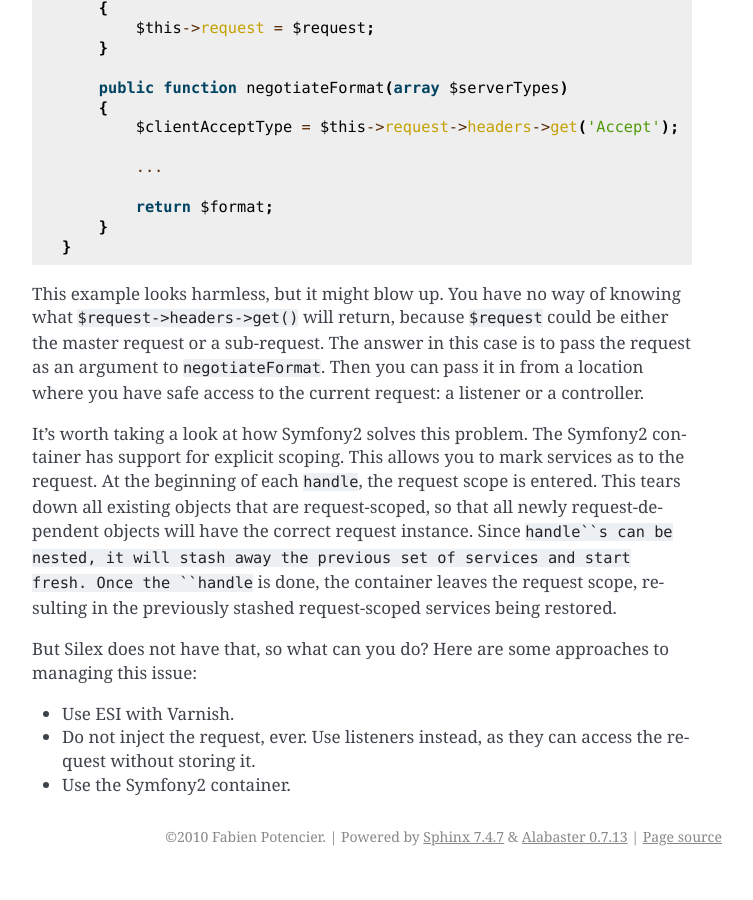
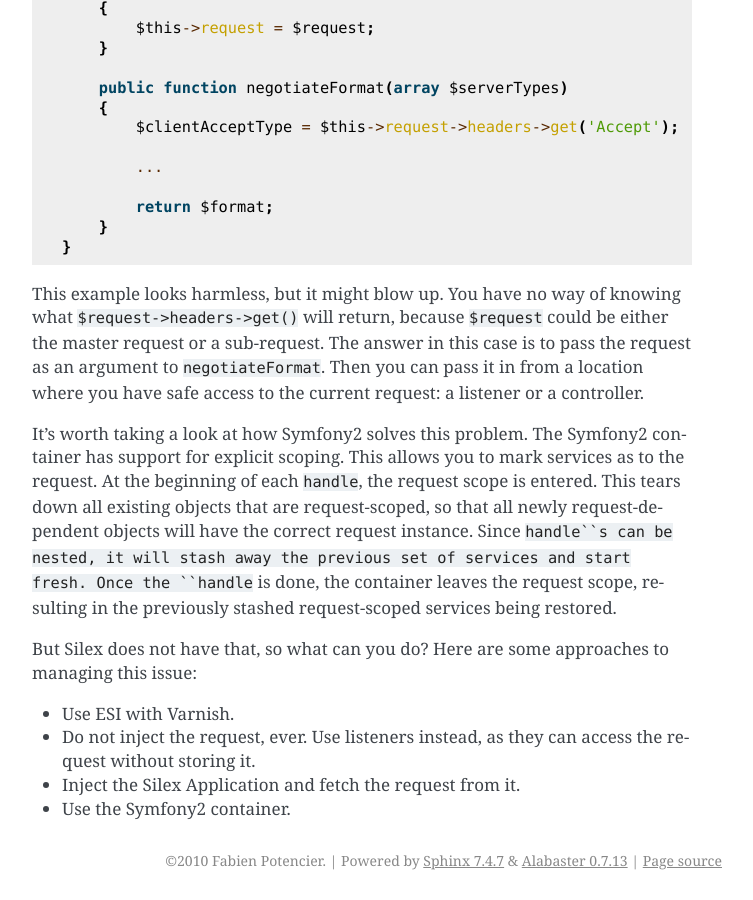
Before and after one commit to silexphp/Silex, a Sphinx documentation site: the page built from doc/cookbook/sub_requests.rst, in a window 1280 px wide and 900 px high, scrolled down 3113 px. Shown: the whole window, without its empty margins (388-1141 px from the left). Built offline with Sphinx 7.4.7, drawn with Linux system fonts in a browser that asks for light colours; before the commit the page ends 3989 px from its top, so only the background shows below that.

Commit message:
Add container-injection lazy-loading workaround

```diff
--- a/doc/cookbook/sub_requests.rst
+++ b/doc/cookbook/sub_requests.rst
@@ -185,4 +185,6 @@
 * Do not inject the request, ever. Use listeners instead, as they can access
   the request without storing it.
 
+* Inject the Silex Application and fetch the request from it.
+
 * Use the Symfony2 container.
```
